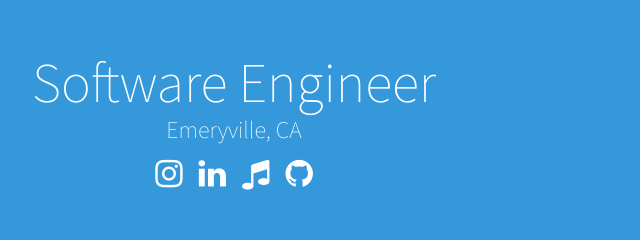
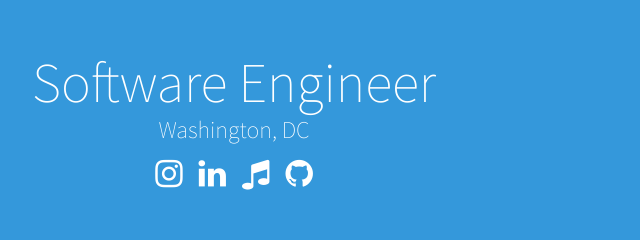
Before and after one commit to jeffersonteng/jeffersonteng.com, a plain HTML site: page index.html in a window 1280 px wide. Shown: the part 1074-1314 px from the top of the page, 406-1046 px from the left. Drawn offline with nearby package versions, Linux system fonts and the light colour scheme.

Commit message:
Update location to DC

```diff
--- a/index.html
+++ b/index.html
@@ -30,7 +30,7 @@
 
     <div id="second-container" class="align-container">
         <h1 class="title">Software Engineer</h1>
-        <h2 class="city">Emeryville, CA</h2>
+        <h2 class="city">Washington, DC</h2>
         <div class="icon-container">
             <a target="_blank" href="https://www.instagram.com/nosreff/" class="fa fa-instagram fa-2x icon"></a>
             <a target="_blank" href="https://www.linkedin.com/in/jefferson-teng-b698b959" class="fa fa-linkedin fa-2x icon"></a>
```
